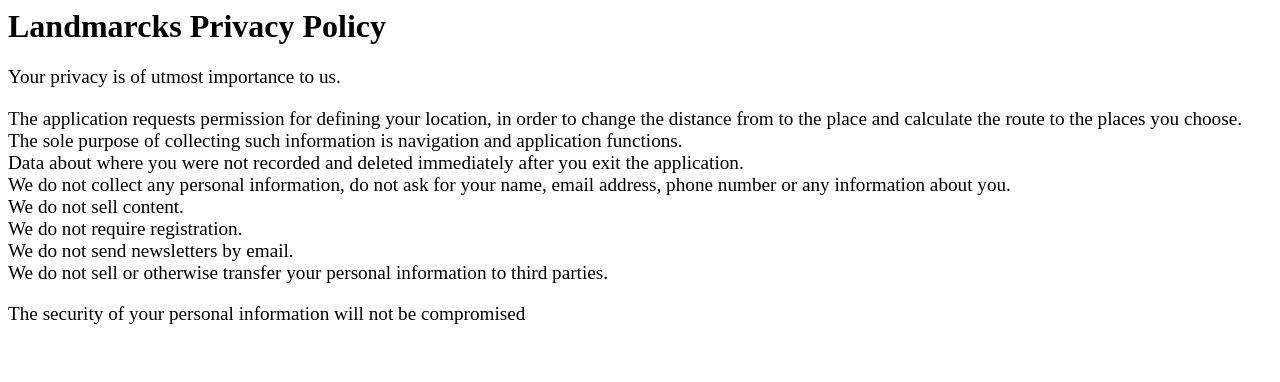
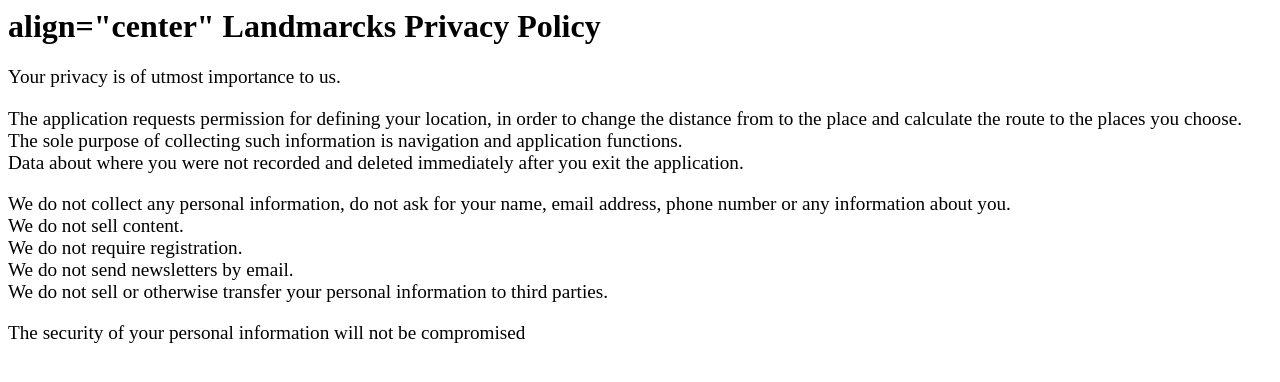
Before and after one commit to kievlandmarks/kievlandmarks.github.io, a plain HTML site: page index.html in a window 1280 px wide. Drawn offline with Linux system fonts and the light colour scheme.

Commit message:
Update index.html

```diff
--- a/index.html
+++ b/index.html
@@ -1,4 +1,6 @@
-<h1>Landmarcks Privacy Policy</h1>
+<h1>
+  align="center"
+  Landmarcks Privacy Policy</h1>
 
 <big>Your privacy is of utmost importance to us.
 <br/>
@@ -8,7 +10,7 @@ The sole purpose of collecting such information is navigation and application fu
 <br/>
 Data about where you were not recorded and deleted immediately after you exit the application.
 <br/>
-We do not collect any personal information, do not ask for your name, email address, phone number or any information about you.
+<p>We do not collect any personal information, do not ask for your name, email address, phone number or any information about you.
 <br/>
 We do not sell content.
 <br/>
```
